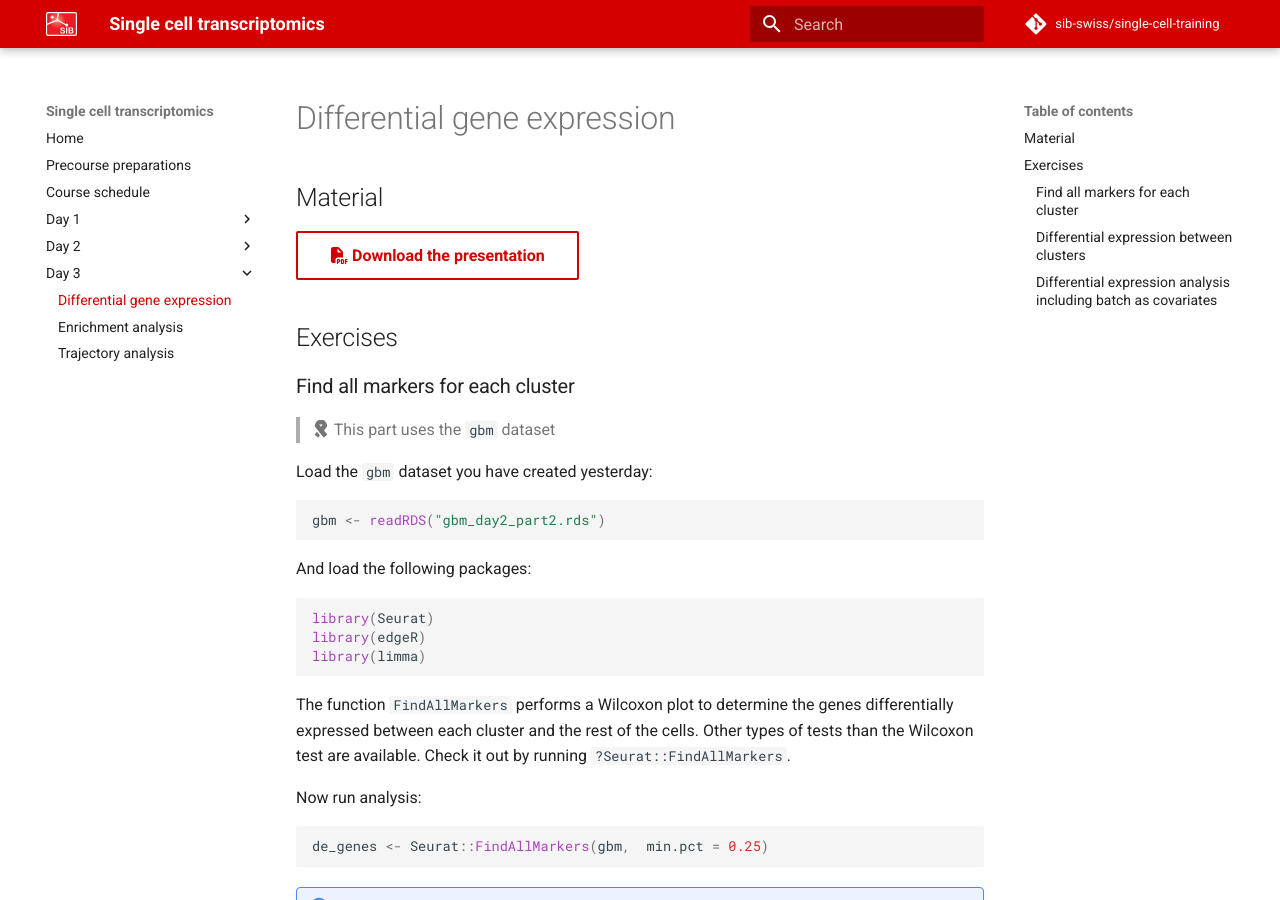
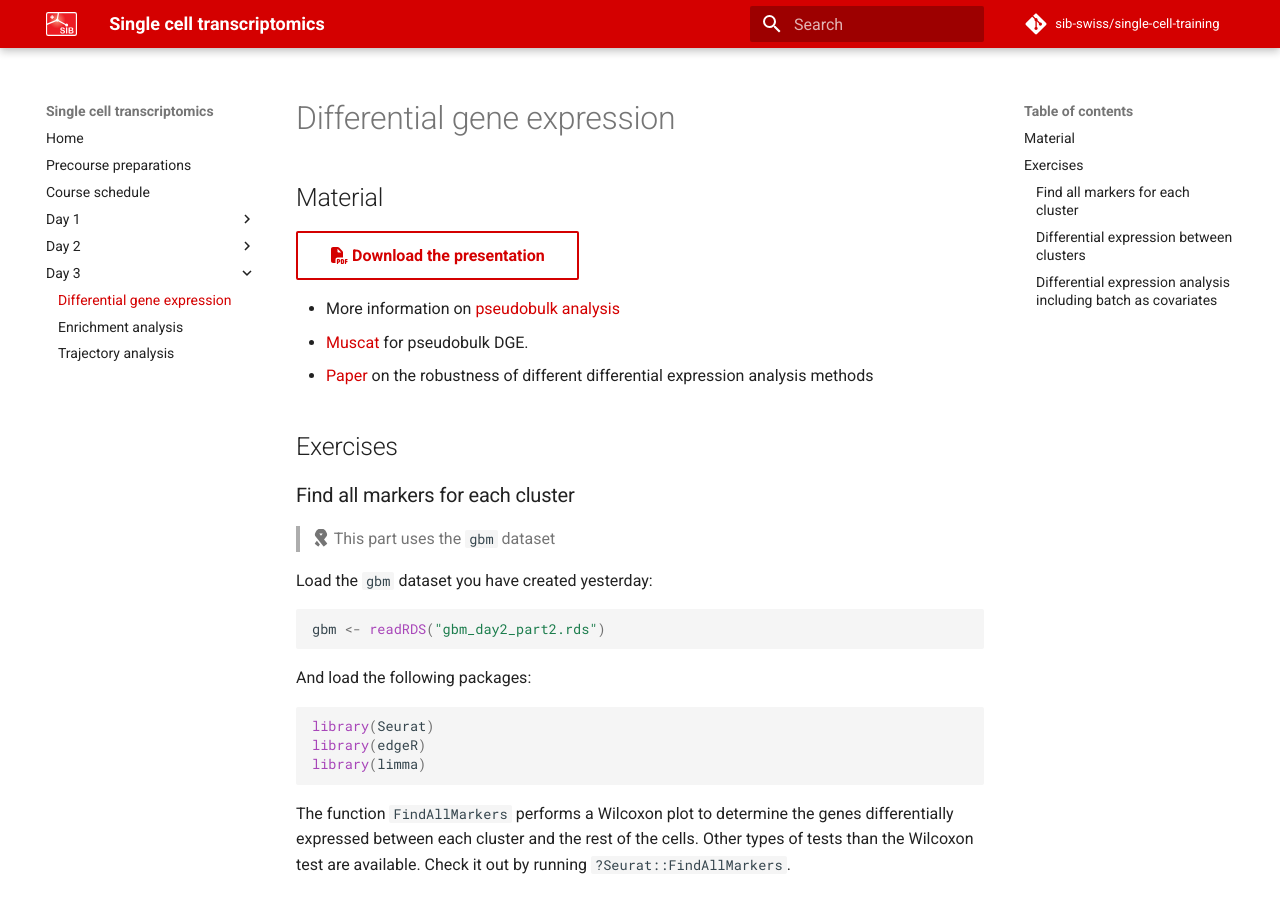
Before and after one commit to sib-swiss/single-cell-training, an MkDocs documentation site: the page built from docs/day3/differential_gene_expression.md, in a window 1280 px wide and 900 px high. Built offline with MkDocs 1.6.1 and Material for MkDocs 9.7.7, drawn with Linux system fonts in a browser that asks for light colours; comment, search, counter and statistics services are not loaded.

Commit message:
some more resources

```diff
--- a/docs/day3/differential_gene_expression.md
+++ b/docs/day3/differential_gene_expression.md
@@ -2,6 +2,10 @@
 ## Material
 
 [:fontawesome-solid-file-pdf: Download the presentation](../assets/pdf/scRNAseq_Day3_062021.pdf){: .md-button }
+
+- More information on [pseudobulk analysis](https://bioconductor.org/books/release/OSCA/multi-sample-comparisons.html#differential-expression-between-condition)
+- [Muscat](https://bioconductor.org/packages/devel/bioc/vignettes/muscat/inst/doc/analysis.html) for pseudobulk DGE.
+- [Paper](https://www.nature.com/articles/nmeth.4612) on the robustness of different differential expression analysis methods
 
 ## Exercises
 
```
Also changed, not shown: docs/day3/enrichment_analysis.md (+1 -0 lines).
